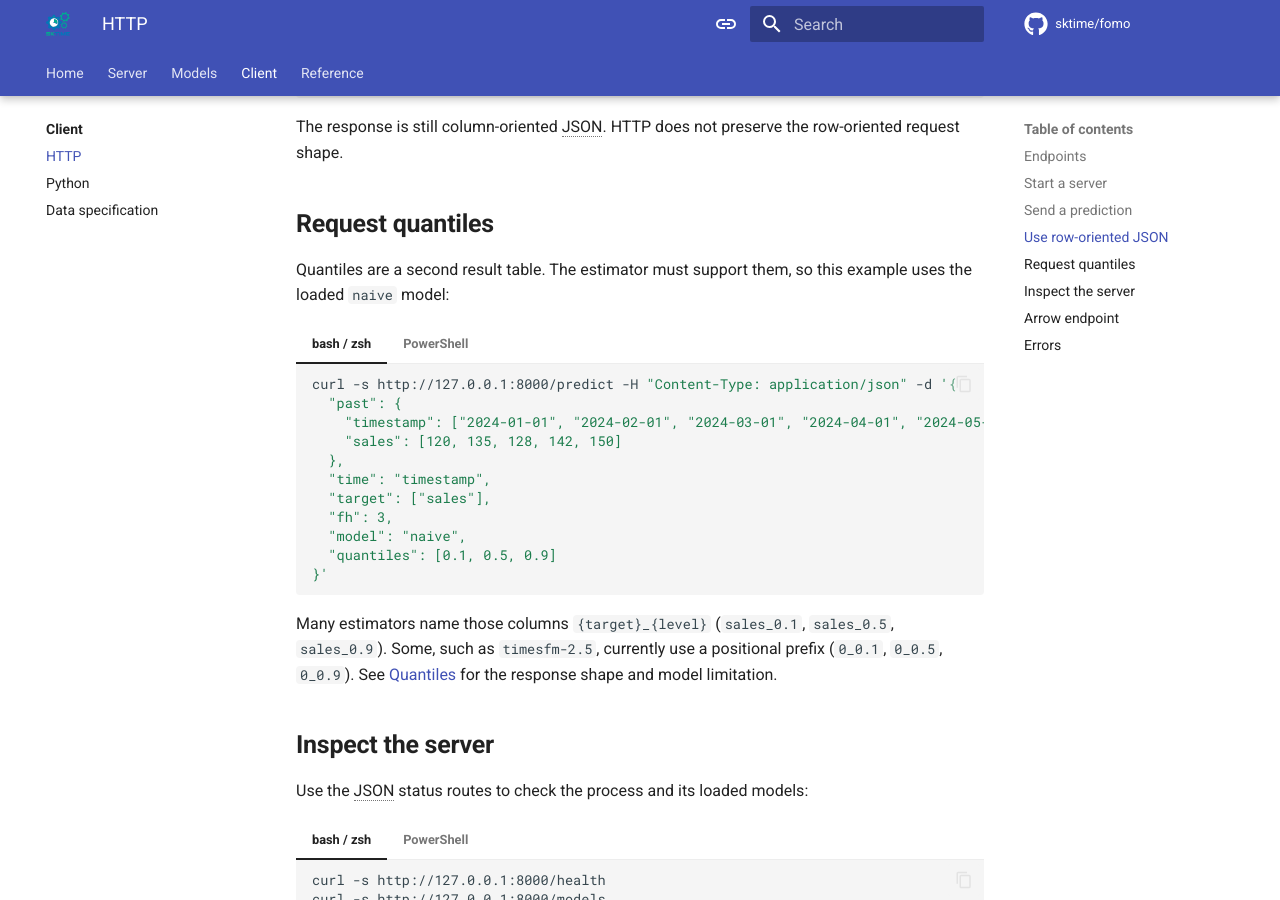
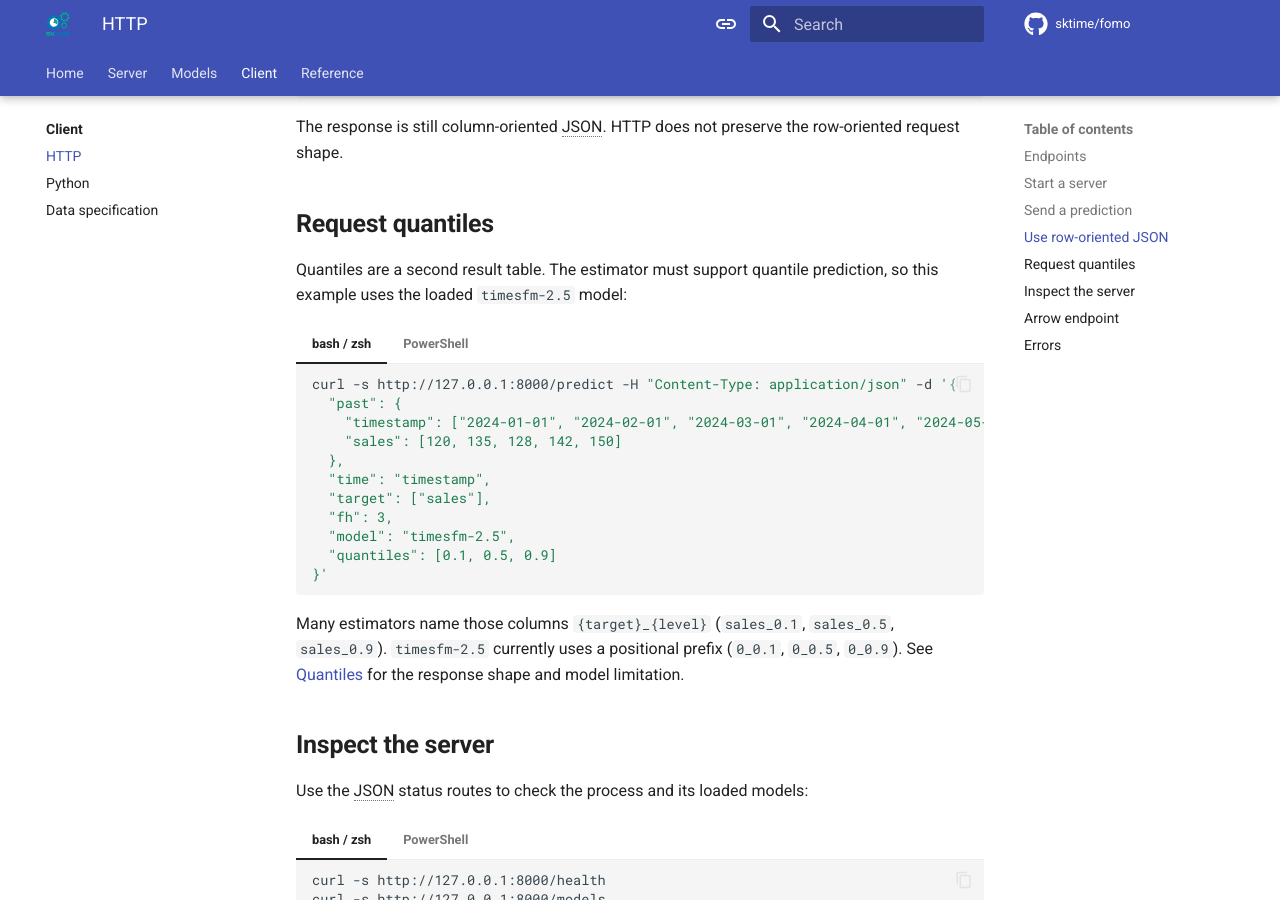
Before and after one commit to sktime/tserve, an MkDocs documentation site: the page built from docs/client/http.md, in a window 1280 px wide and 900 px high, scrolled down 2248 px. Built offline with MkDocs 1.6.1 and Material for MkDocs 9.7.7, drawn with Linux system fonts in a browser that asks for light colours; comment, search, counter and statistics services are not loaded; some of the changed text lies outside the part shown.

Commit message:
revert to `timesfm-2.5` for quantile-prediction examples

````diff
--- a/docs/client/http.md
+++ b/docs/client/http.md
@@ -23,12 +23,12 @@ links.
 
 ## Start a server
 
-The examples use `chronos-bolt` and `ttm-r3` for point forecasts.
-Quantile examples use `naive`; Chronos Bolt and TTM do not support
-quantiles:
+The point forecast examples use `chronos-bolt`. Quantile examples use
+`timesfm-2.5`, whose estimator supports quantile prediction; Chronos Bolt
+does not:
 
 ```bash
-docker run --rm -p 8000:8000 geetu040/fomo:hub --load-models naive chronos-bolt ttm-r3
+docker run --rm -p 8000:8000 geetu040/fomo:hub --load-models chronos-bolt timesfm-2.5
 ```
 
 See [Server](../server/index.md) for source installs and server
@@ -138,8 +138,8 @@ row-oriented request shape.
 
 ## Request quantiles
 
-Quantiles are a second result table. The estimator must support them, so this
-example uses the loaded `naive` model:
+Quantiles are a second result table. The estimator must support quantile
+prediction, so this example uses the loaded `timesfm-2.5` model:
 
 === "bash / zsh"
 
@@ -152,7 +152,7 @@ example uses the loaded `naive` model:
       "time": "timestamp",
       "target": ["sales"],
       "fh": 3,
-      "model": "naive",
+      "model": "timesfm-2.5",
       "quantiles": [0.1, 0.5, 0.9]
     }'
     ```
@@ -168,12 +168,15 @@ example uses the loaded `naive` model:
       "time": "timestamp",
       "target": ["sales"],
       "fh": 3,
-      "model": "naive",
+      "model": "timesfm-2.5",
       "quantiles": [0.1, 0.5, 0.9]
     }'
     ```
 
-Many estimators name those columns `{target}_{level}` (`sales_0.1`, `sales_0.5`, `sales_0.9`). Some, such as `timesfm-2.5`, currently use a positional prefix (`0_0.1`, `0_0.5`, `0_0.9`). See [Quantiles](data.md#quantiles) for the response shape and model limitation.
+Many estimators name those columns `{target}_{level}` (`sales_0.1`,
+`sales_0.5`, `sales_0.9`). `timesfm-2.5` currently uses a positional prefix
+(`0_0.1`, `0_0.5`, `0_0.9`). See [Quantiles](data.md#quantiles) for the
+response shape and model limitation.
 
 ## Inspect the server
 
````
Also changed, not shown: docs/client/data.md (+4 -3 lines), docs/client/index.md (+2 -2 lines), docs/client/python.md (+11 -7 lines).
